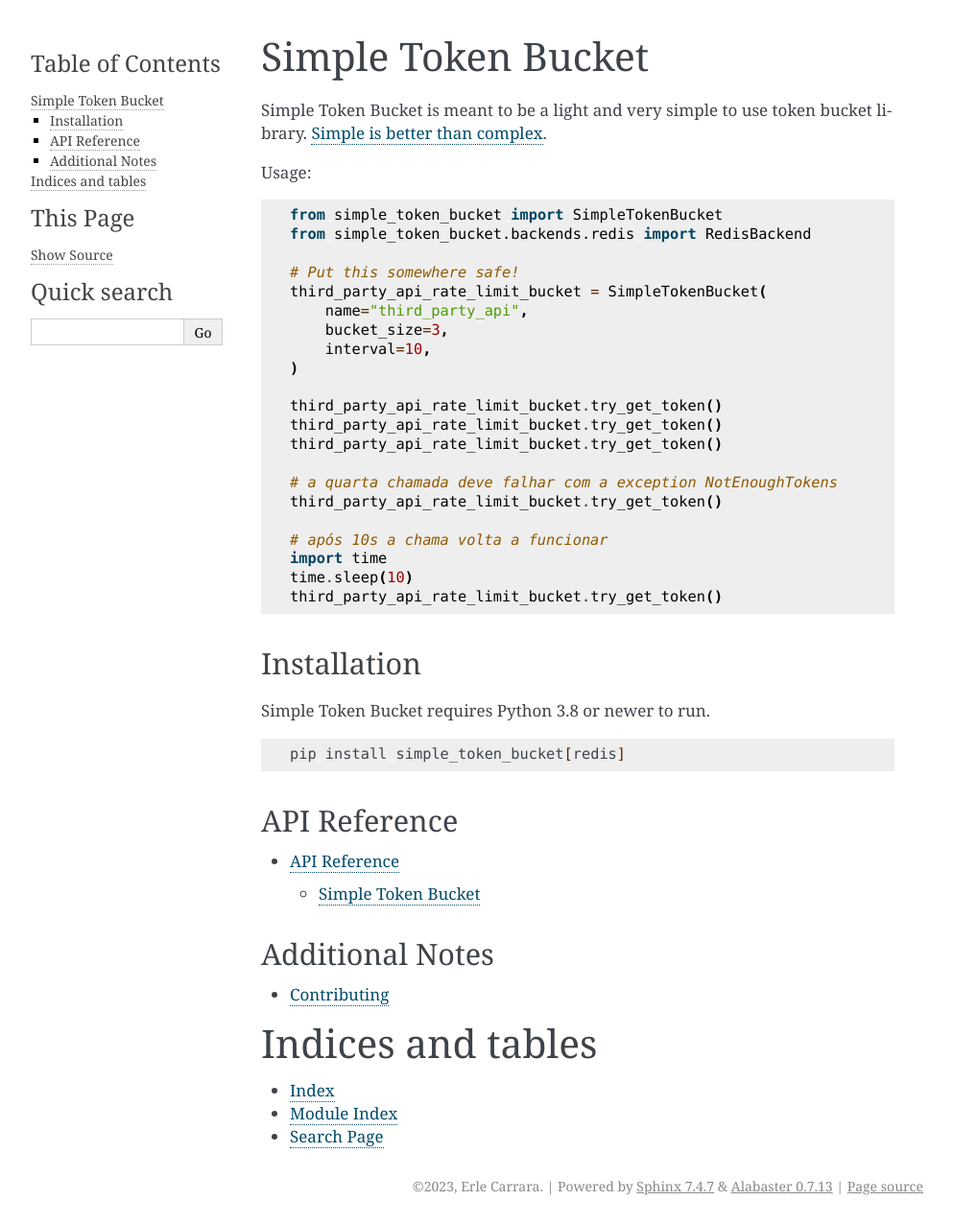
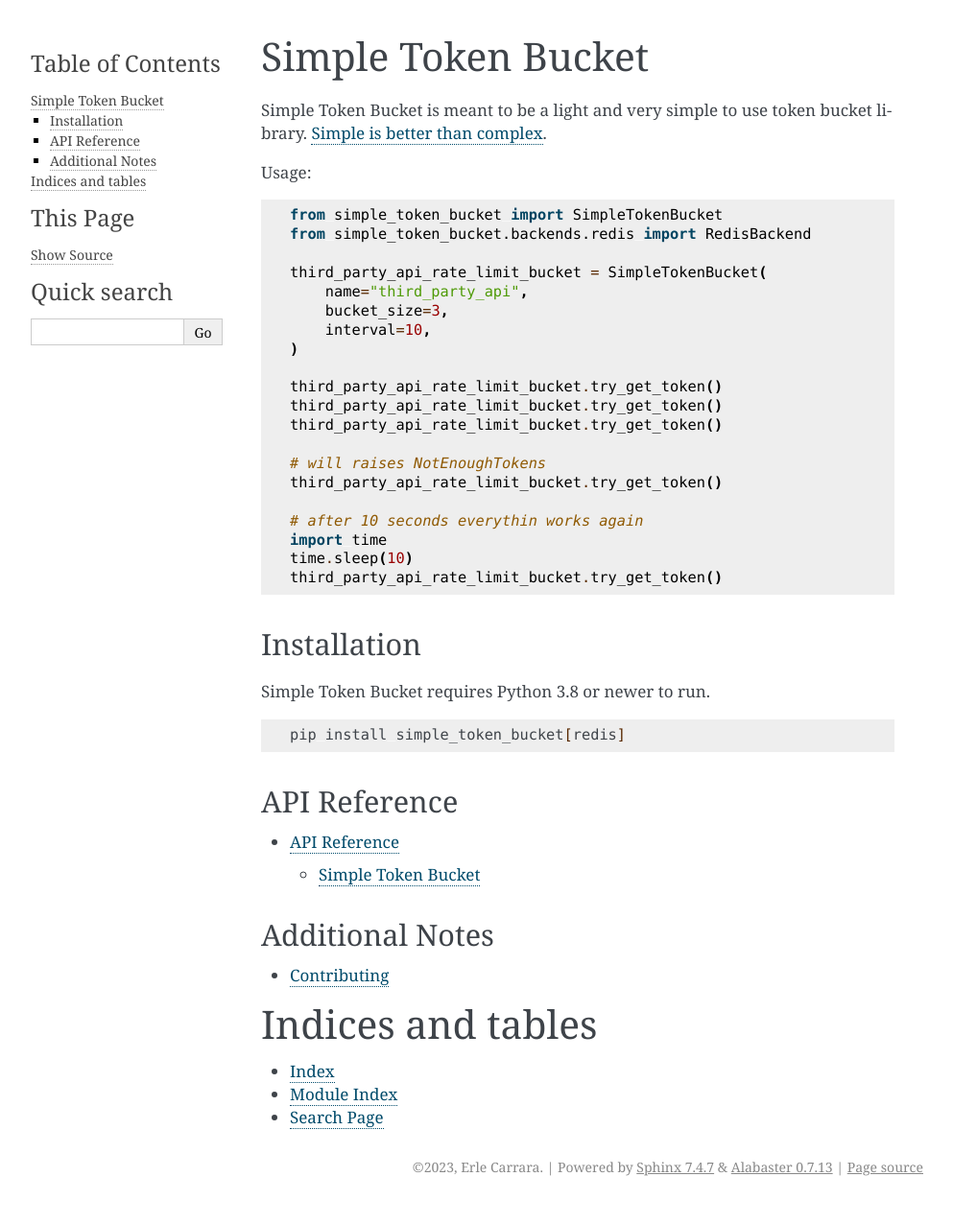
Before and after one commit to buserbrasil/simple-token-bucket, a Sphinx documentation site: the page built from docs/index.rst, in a window 1280 px wide. Shown: the whole page at 96% size, without its empty margins (148-1141 px from the left). Built offline with Sphinx 7.4.7, drawn with Linux system fonts in a browser that asks for light colours.

Commit message:
Small fixes in documentation
pt-EN :p

```diff
--- a/docs/index.rst
+++ b/docs/index.rst
@@ -10,7 +10,6 @@ Usage::
     from simple_token_bucket import SimpleTokenBucket
     from simple_token_bucket.backends.redis import RedisBackend
 
-    # Put this somewhere safe!
     third_party_api_rate_limit_bucket = SimpleTokenBucket(
         name="third_party_api",
         bucket_size=3,
@@ -21,10 +20,10 @@ Usage::
     third_party_api_rate_limit_bucket.try_get_token()
     third_party_api_rate_limit_bucket.try_get_token()
 
-    # a quarta chamada deve falhar com a exception NotEnoughTokens
+    # will raises NotEnoughTokens
     third_party_api_rate_limit_bucket.try_get_token()
 
-    # após 10s a chama volta a funcionar
+    # after 10 seconds everythin works again
     import time
     time.sleep(10)
     third_party_api_rate_limit_bucket.try_get_token()
```
